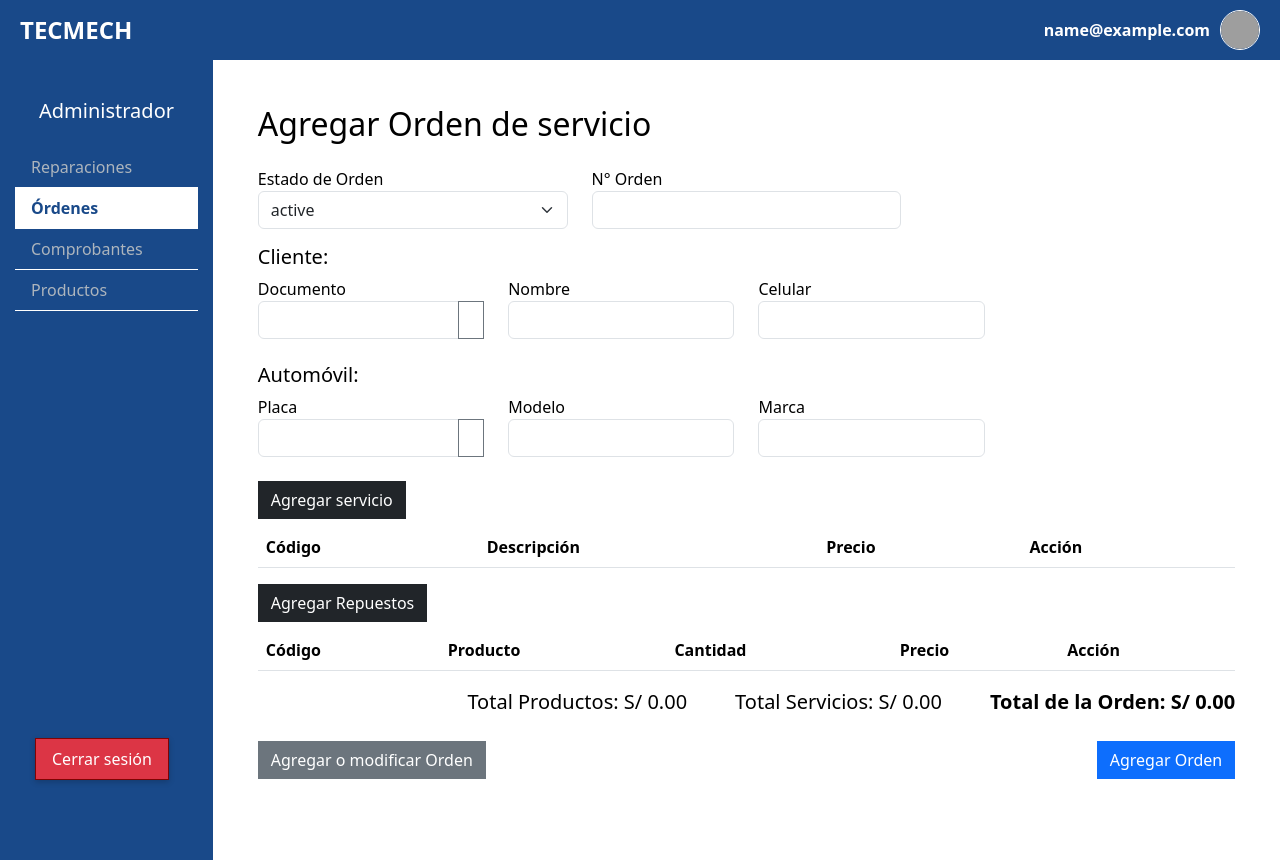
After one commit to Ameteratzu/Rep.Mecanica, a Flask app: page /ordenes/nueva in a window 1280 px wide. The commit adds this page. Run offline with Flask 3, Linux system fonts and the light colour scheme; a user stored in the database is signed in; tables that the repository leaves empty hold one stand-in row (values such as "Sample post"); lists and menus that the app fills with data are empty; parts of the project's set-up code (start-up, migrations or seed data) failed here and were passed over; grey boxes are pictures that could not be loaded.

Commit message:
me a voy a matar

```diff
--- a/app/blueprints/orders/routes.py
+++ b/app/blueprints/orders/routes.py
@@ -1,6 +1,15 @@
-from flask import Blueprint, render_template, request
+from flask import (
+    Blueprint, render_template, request,
+    redirect, url_for, flash
+)
 from flask_login import login_required
-from app.models.orden import Orden
+from app.extensions import db
+from app.models.orden        import Orden
+from app.models.estado_orden import EstadoOrden
+from app.models.cliente      import Cliente
+from app.models.automovil    import Automovil
+from app.models.producto     import Producto
+from app.models.servicio     import Servicio
 
 orders_bp = Blueprint("orders", __name__, url_prefix="/ordenes")
 
@@ -8,6 +17,9 @@ orders_bp = Blueprint("orders", __name__, url_prefix="/ordenes")
 @orders_bp.route("/", methods=["GET"])
 @login_required
 def list_orders():
+    """
+    Lista todas las órdenes, paginadas.
+    """
     page     = request.args.get("page", 1, type=int)
     per_page = 10
     pagination = (
@@ -17,28 +29,62 @@ def list_orders():
     )
     return render_template(
         "orders/list.html",
-        orders     = pagination.items,    # paso 'orders' para que coincida con la plantilla
+        orders     = pagination.items,
         pagination = pagination
     )
 
-@orders_bp.route("/editar/<int:order_id>", methods=["GET", "POST"])
+
+@orders_bp.route("/nueva", methods=["GET", "POST"])
 @login_required
-def edit_order(order_id):
-    orden = Orden.query.get_or_404(order_id)
+def create_order():
+    """
+    Muestra el formulario de creación (GET) y procesa la creación (POST).
+    """
+    estados   = EstadoOrden.query.filter_by(activo=True).all()
+    productos = Producto.query.filter_by(activo=True).all()
+    servicios = Servicio.query.filter_by(activo=True).all()
+
     if request.method == "POST":
-        # Ejemplo: solo cambiamos el estado
-        orden.estado = request.form["estado"]
+        # Recoge datos principales
+        estado_id    = request.form.get("estado_orden")
+        nro_orden    = request.form.get("nro_orden")
+        cliente_id   = request.form.get("cliente_id")
+        automovil_id = request.form.get("automovil_id")
+
+        # Crea la orden
+        orden = Orden(
+            estado_orden_id = estado_id,
+            numero          = nro_orden,
+            cliente_id      = cliente_id,
+            automovil_id    = automovil_id
+        )
+        db.session.add(orden)
+        db.session.flush()  # Para usar orden.id si es necesario
+
+        # Añade servicios
+        for sid, cant in zip(
+            request.form.getlist("servicio_id[]"),
+            request.form.getlist("servicio_cantidad[]")
+        ):
+            if sid and int(cant) > 0:
+                orden.agregar_servicio(sid, int(cant))
+
+        # Añade productos
+        for pid, cant in zip(
+            request.form.getlist("producto_id[]"),
+            request.form.getlist("producto_cantidad[]")
+        ):
+            if pid and int(cant) > 0:
+                orden.agregar_producto(pid, int(cant))
+
         db.session.commit()
-        flash("Orden actualizada.", "success")
-        return redirect(url_for("orders.list_orders", page=request.args.get("page", 1)))
-    return render_template("orders/edit.html", orden=orden)
+        flash("Orden creada correctamente.", "success")
+        return redirect(url_for("orders.list_orders"))
 
-
-@orders_bp.route("/eliminar/<int:order_id>", methods=["POST"])
-@login_required
-def delete_order(order_id):
-    orden = Orden.query.get_or_404(order_id)
-    db.session.delete(orden)
-    db.session.commit()
-    flash("Orden eliminada.", "warning")
-    return redirect(url_for("orders.list_orders"))
+    # GET: muestra el formulario vacío
+    return render_template(
+        "orders/form.html",
+        estados   = estados,
+        productos = productos,
+        servicios = servicios
+    )
--- a/app/models/estado_orden.py
+++ b/app/models/estado_orden.py
@@ -2,10 +2,9 @@
 from app.extensions import db
 
 class EstadoOrden(db.Model):
-    __tablename__ = "estadosordenes"
+    __tablename__ = "estado_orden"   # antes era 'estadosordenes' o similar
     id           = db.Column(db.Integer, primary_key=True)
     estado_orden = db.Column(db.String(50), nullable=False)
     activo       = db.Column(db.Boolean, default=True)
 
-    # Si lo quieres guardar para más adelante, comenta esto:
-    # ordenes = db.relationship("Orden", back_populates="estado")
+    ordenes      = db.relationship("Orden", back_populates="estado_orden")
--- a/app/models/usuario.py
+++ b/app/models/usuario.py
@@ -9,8 +9,13 @@ class User(UserMixin, db.Model):
     password_hash = db.Column(db.String(200), nullable=False)
     active        = db.Column(db.Boolean, default=True)
 
+    ordenes = db.relationship("Orden", back_populates="usuario")
+
     def set_password(self, pw):
         self.password_hash = generate_password_hash(pw)
 
     def check_password(self, pw):
         return check_password_hash(self.password_hash, pw)
+
+# Este alias asegura que SQLAlchemy encuentre "Usuario"
+Usuario = User
--- a/app/templates/base.html
+++ b/app/templates/base.html
@@ -137,7 +137,7 @@
       <ul class="nav flex-column">
         <li class="nav-item">
           <a
-            href="{{ url_for('main.index') }}"
+            href="{{ url_for('main.dashboard') }}"
             class="nav-link {% if request.endpoint == 'main.index' %}active{% endif %}"
           >Reparaciones</a>
         </li>
--- /dev/null
+++ b/app/templates/orders/form.html
@@ -0,0 +1,120 @@
+{% extends "base.html" %}
+{% block title %}Agregar Orden de servicio{% endblock %}
+{% block content %}
+<h2 class="mb-4">Agregar Orden de servicio</h2>
+
+<form method="post">
+  <div class="row mb-3">
+    <div class="col-md-4">
+      <label>Estado de Orden</label>
+      <select name="estado_orden" class="form-select">
+        {% for est in estados %}
+          <option value="{{ est.id }}">{{ est.estado_orden }}</option>
+        {% endfor %}
+      </select>
+    </div>
+    <div class="col-md-4">
+      <label>N° Orden</label>
+      <input type="text" name="nro_orden" class="form-control">
+    </div>
+  </div>
+
+  <h5>Cliente:</h5>
+  <div class="row mb-4 align-items-end">
+    <div class="col-md-3">
+      <label>Documento</label>
+      <div class="input-group">
+        <input type="text" id="doc-busqueda" class="form-control">
+        <button type="button" class="btn btn-outline-secondary">
+          <i class="bi bi-search"></i>
+        </button>
+      </div>
+    </div>
+    <div class="col-md-3">
+      <label>Nombre</label>
+      <input type="text" name="cliente_nombre" class="form-control" readonly>
+    </div>
+    <div class="col-md-3">
+      <label>Celular</label>
+      <input type="text" name="cliente_celular" class="form-control" readonly>
+    </div>
+    <input type="hidden" name="cliente_id">
+  </div>
+
+  <h5>Automóvil:</h5>
+  <div class="row mb-4 align-items-end">
+    <div class="col-md-3">
+      <label>Placa</label>
+      <div class="input-group">
+        <input type="text" id="placa-busqueda" class="form-control">
+        <button type="button" class="btn btn-outline-secondary">
+          <i class="bi bi-search"></i>
+        </button>
+      </div>
+    </div>
+    <div class="col-md-3">
+      <label>Modelo</label>
+      <input type="text" name="auto_modelo" class="form-control" readonly>
+    </div>
+    <div class="col-md-3">
+      <label>Marca</label>
+      <input type="text" name="auto_marca" class="form-control" readonly>
+    </div>
+    <input type="hidden" name="automovil_id">
+  </div>
+
+  <!-- Servicios -->
+  <button type="button" class="btn btn-dark mb-2" id="agregar-servicio">
+    Agregar servicio
+  </button>
+  <table class="table table-hover">
+    <thead>
+      <tr>
+        <th>Código</th><th>Descripción</th><th>Precio</th><th>Acción</th>
+      </tr>
+    </thead>
+    <tbody id="servicios-body">
+      <!-- será rellenado por JS o con un bucle si estás editando -->
+    </tbody>
+  </table>
+
+  <!-- Productos -->
+  <button type="button" class="btn btn-dark mb-2" id="agregar-producto">
+    Agregar Repuestos
+  </button>
+  <table class="table table-hover">
+    <thead>
+      <tr>
+        <th>Código</th><th>Producto</th><th>Cantidad</th><th>Precio</th><th>Acción</th>
+      </tr>
+    </thead>
+    <tbody id="productos-body">
+      <!-- aquí van las filas dinámicas -->
+    </tbody>
+  </table>
+
+  <!-- Totales -->
+  <div class="d-flex justify-content-end gap-5 fs-5">
+    <div>Total Productos: S/ <span id="total-productos">0.00</span></div>
+    <div>Total Servicios: S/ <span id="total-servicios">0.00</span></div>
+    <div><strong>Total de la Orden: S/ <span id="total-orden">0.00</span></strong></div>
+  </div>
+
+  <!-- Botones -->
+  <div class="mt-4 d-flex justify-content-between">
+    <button type="submit" class="btn btn-secondary">
+      Agregar o modificar Orden
+    </button>
+    <a href="{{ url_for('orders.list_orders') }}" class="btn btn-primary">
+      Agregar Orden
+    </a>
+  </div>
+</form>
+
+<script>
+// Aquí puedes agregar tu JS para:
+//  - Buscar cliente/auto por documento/placa (fetch AJAX)
+//  - Añadir filas dinámicamente a #servicios-body y #productos-body
+//  - Calcular totales en tiempo real y actualizar #total-productos, etc.
+</script>
+{% endblock %}
--- a/run.py
+++ b/run.py
@@ -1,9 +1,6 @@
-# run.py
+from app import create_app
 
-from app import create_app   # importa la función, no todo el módulo app
-
-app = create_app()           # aquí sí obtienes la instancia de Flask
+app = create_app()
 
 if __name__ == "__main__":
-    # opcional: configura host/puerto o debug según necesites
-    app.run(host="0.0.0.0", port=5000, debug=True)
+    app.run(debug=True)
```
Also changed, not shown: app/blueprints/main/routes.py (+54 -8 lines), app/models/__init__.py (+8 -4 lines), app/models/automovil.py (added, +24 -0 lines), app/models/categoria.py (added, +16 -0 lines), app/models/cliente.py (+12 -4 lines), app/models/orden.py (+15 -7 lines), app/models/producto.py (+17 -5 lines), app/models/servicio.py (added, +13 -0 lines), app/templates/index.html (+78 -11 lines), app/models/reparacion.py (added), app/models/vehiculo.py (deleted).
